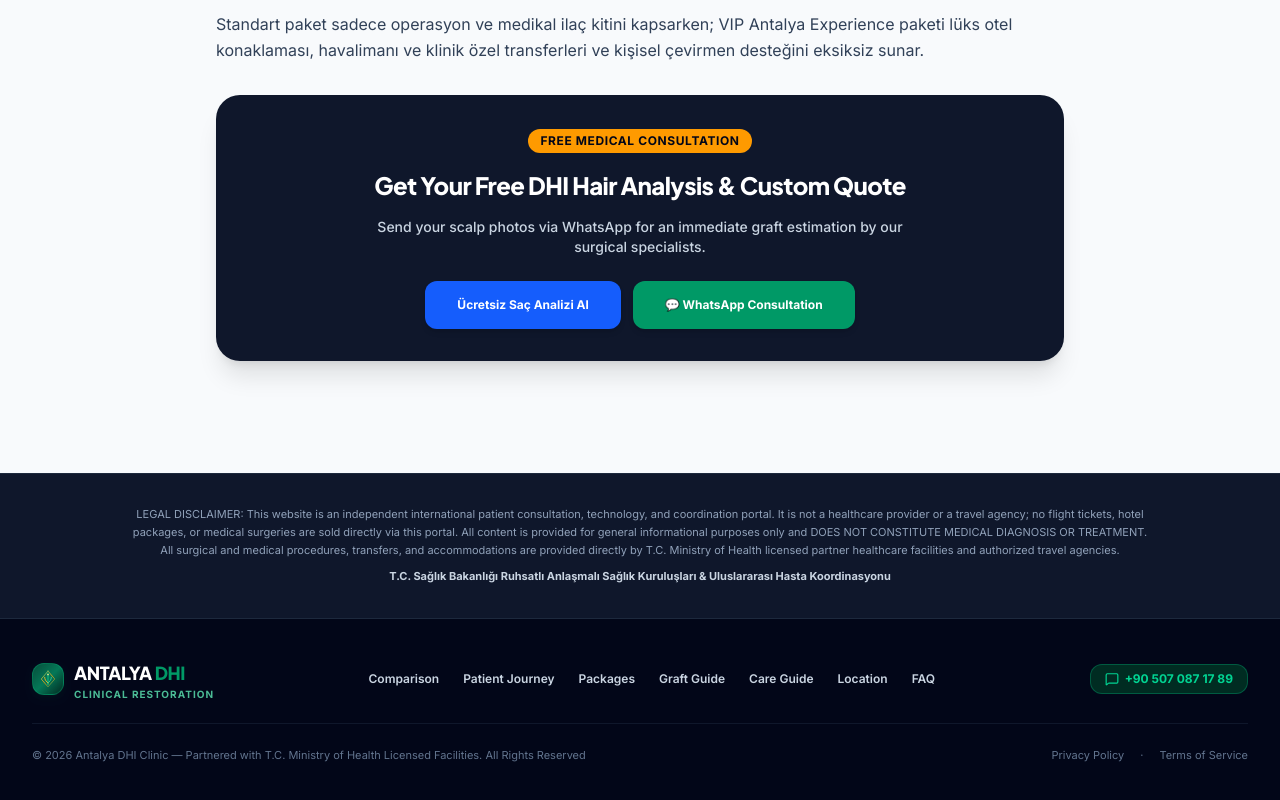
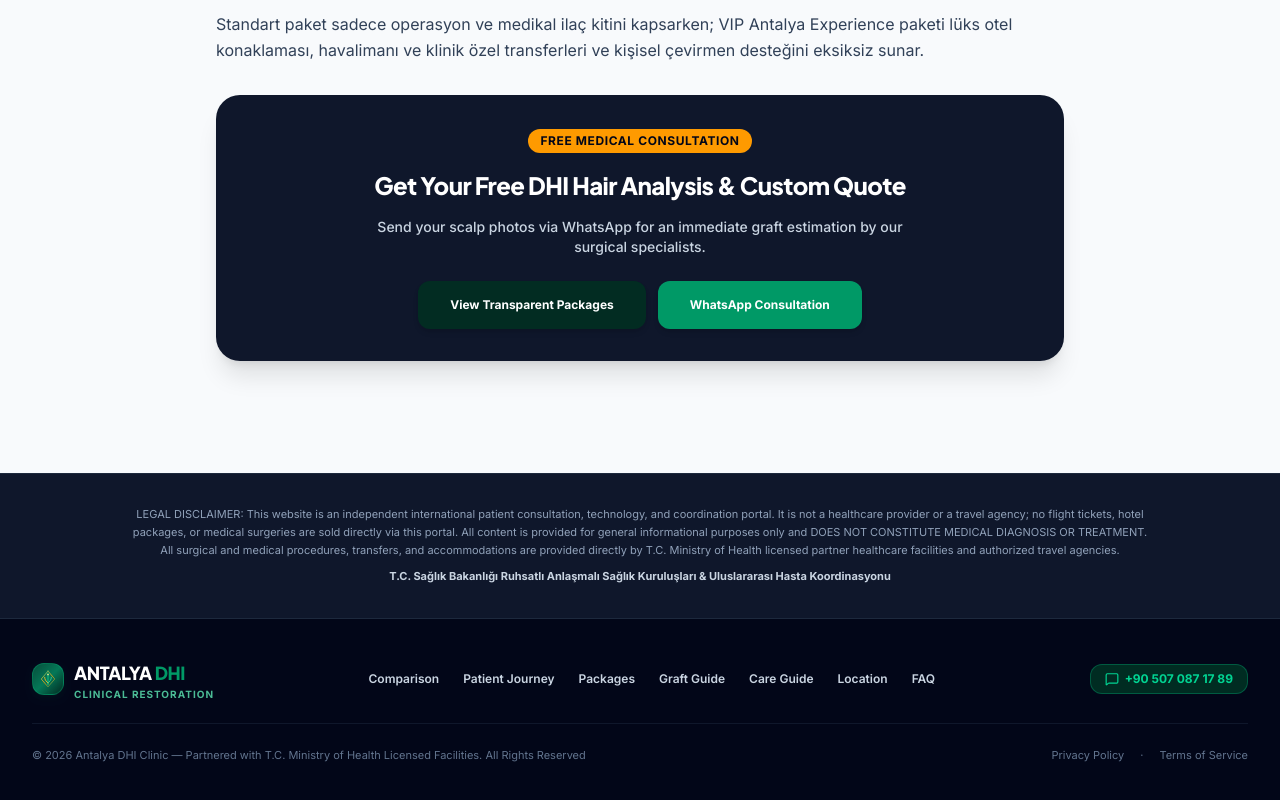
Before and after one commit to novadigital-official/antalya-dhi, a Next.js app: page /blog/antalya-dhi-sac-ekimi-fiyatlari-2026 in a window 1280 px wide. Shown: the part 807-1607 px from the top of the page. Built offline with nearby package versions, Linux system fonts and the light colour scheme; no server answers.

Commit message:
feat: streamline to 8 institutional sections, fix real blog WhatsApp line, clean design hierarchy

```diff
--- a/app/blog/[slug]/page.tsx
+++ b/app/blog/[slug]/page.tsx
@@ -55,18 +55,18 @@
               </p>
               <div className="flex flex-col sm:flex-row items-center justify-center gap-3 pt-2">
                 <Link
-                  href="/#analysis-wizard"
-                  className="w-full sm:w-auto min-h-[48px] px-8 bg-blue-600 hover:bg-blue-500 text-white font-black text-xs rounded-xl flex items-center justify-center shadow-md"
+                  href="/#packages"
+                  className="w-full sm:w-auto min-h-[48px] px-8 bg-[#022C22] hover:bg-[#064E3B] text-white font-bold text-xs rounded-xl flex items-center justify-center shadow-md transition-colors"
                 >
-                  Ücretsiz Saç Analizi Al
+                  View Transparent Packages
                 </Link>
                 <a
-                  href="https://wa.me/905551234567?text=Hello,%20I%20read%20your%20blog%20article%20and%20would%20like%20a%20free%20hair%20analysis."
+                  href="https://wa.me/905070871789?text=Hello,%20I%20read%20your%20blog%20article%20and%20would%20like%20a%20free%20hair%20analysis."
                   target="_blank"
                   rel="noopener noreferrer"
-                  className="w-full sm:w-auto min-h-[48px] px-8 bg-emerald-600 hover:bg-emerald-500 text-white font-black text-xs rounded-xl flex items-center justify-center shadow-md"
+                  className="w-full sm:w-auto min-h-[48px] px-8 bg-emerald-600 hover:bg-emerald-500 text-white font-bold text-xs rounded-xl flex items-center justify-center shadow-md transition-colors"
                 >
-                  💬 WhatsApp Consultation
+                  WhatsApp Consultation
                 </a>
               </div>
             </div>
--- a/app/page.tsx
+++ b/app/page.tsx
@@ -6,75 +6,46 @@
 import PatientJourney from '@/components/PatientJourney';
 import PricingPackages from '@/components/PricingPackages';
 import GraftCalculatorGuide from '@/components/GraftCalculatorGuide';
-import PrePostCareGuide from '@/components/PrePostCareGuide';
-import WhyAntalyaVsIstanbul from '@/components/WhyAntalyaVsIstanbul';
-import LocationProtocol from '@/components/LocationProtocol';
-import SocialProof from '@/components/SocialProof';
-import HairAnalysisWizard from '@/components/HairAnalysisWizard';
 import CompetitorBenchmarkFeatures from '@/components/CompetitorBenchmarkFeatures';
-import DHIVsFueComparison from '@/components/DHIVsFueComparison';
-import SemanticSeoGuide from '@/components/SemanticSeoGuide';
 import FaqSection from '@/components/FaqSection';
 import MedicalDisclaimer from '@/components/MedicalDisclaimer';
-
 import WhatsAppWidget from '@/components/WhatsAppWidget';
 import Footer from '@/components/Footer';
 
 export default function HomePage() {
   return (
     <main className="min-h-screen bg-[#FAFBFC] text-slate-900 font-sans relative selection:bg-emerald-600 selection:text-white overflow-x-hidden w-full max-w-full">
-      {/* 1. STICKY LUMINOUS WHITE NAVBAR WITH BESPOKE VECTOR SVG LOGO & COMPACT FLAGS */}
+      {/* 1. STICKY HEADER */}
       <Navbar />
 
-      {/* 2. HERO — MULTI-LAYER MESH EMERALD GRADIENT WITH REAL CLINIC PHOTO */}
+      {/* 2. HERO SECTION */}
       <HeroSection />
 
-      {/* 3. COMPARATIVE BENCHMARK (LONDON/PARIS/BERLIN VS ANTALYA DHI) */}
+      {/* 3. CLINICAL BENCHMARK (UK/EU VS ANTALYA DHI) */}
       <ComparativeMatrix />
 
-      {/* 4. 4 HIGH-RESOLUTION PHOTOGRAPHIC PATIENT JOURNEY CARDS */}
+      {/* 4. PHOTOGRAPHIC 4-STEP PATIENT JOURNEY */}
       <PatientJourney />
 
-      {/* 5. 3-DAY ITINERARY & TRANSPARENT PRICING PLANS */}
+      {/* 5. TRANSPARENT PRICING & ALL-INCLUSIVE PACKAGES */}
       <PricingPackages />
 
-      {/* 6. GRAFT & HAIR DENSITY ESTIMATION GUIDE */}
+      {/* 6. GRAFT DENSITY & NORWOOD ESTIMATION GUIDE */}
       <GraftCalculatorGuide />
 
-      {/* 7. PRE-OP & POST-OP PATIENT CARE PROTOCOL */}
-      <PrePostCareGuide />
-
-      {/* 8. WHY BOUTIQUE ANTALYA VS MASS CLINICS IN ISTANBUL */}
-      <WhyAntalyaVsIstanbul />
-
-      {/* 9. ANTALYA MEDICAL LOCATION & VIP LOGISTICS PROTOCOL */}
-      <LocationProtocol />
-
-      {/* 10. INTERNATIONAL PATIENT EXPERIENCES & EMERALD TRUST BAR */}
-      <SocialProof />
-
-      {/* 11. 3-STEP INTERACTIVE HAIR ANALYSIS WIZARD */}
-      <HairAnalysisWizard />
-
-      {/* 12. CLINICAL STANDARDS & TECHNOLOGY (BENTO GRID) */}
+      {/* 7. CLINICAL STANDARDS & TECHNOLOGY (CHOI PEN & ATP PRESERVATION) */}
       <CompetitorBenchmarkFeatures />
 
-      {/* 13. DHI VS CLASSIC FUE COMPARISON */}
-      <DHIVsFueComparison />
-
-      {/* 14. CLINICAL GUIDES & ARTICLES */}
-      <SemanticSeoGuide />
-
-      {/* 15. EXPANDED FAQ SECTION (8 COMPREHENSIVE QUESTIONS) */}
+      {/* 8. FREQUENTLY ASKED QUESTIONS */}
       <FaqSection />
 
-      {/* 16. LEGAL DISCLAIMER */}
+      {/* 9. LEGAL MEDICAL FACILITATOR DISCLAIMER */}
       <MedicalDisclaimer />
 
-      {/* 17. FOOTER */}
+      {/* 10. INSTITUTIONAL FOOTER */}
       <Footer />
 
-      {/* 18. FIXED WHATSAPP BUTTON */}
+      {/* 11. PERSISTENT WHATSAPP ASSISTANCE WIDGET */}
       <WhatsAppWidget />
     </main>
   );
```
